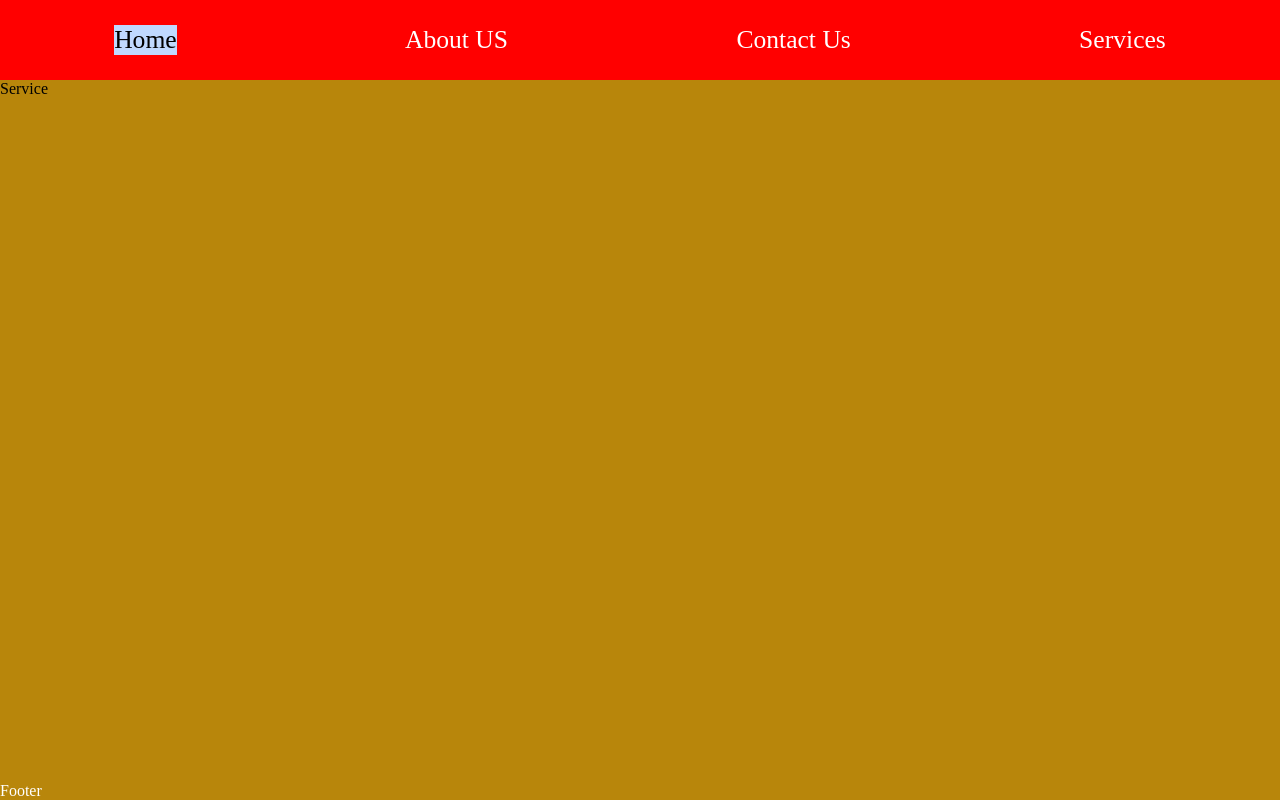
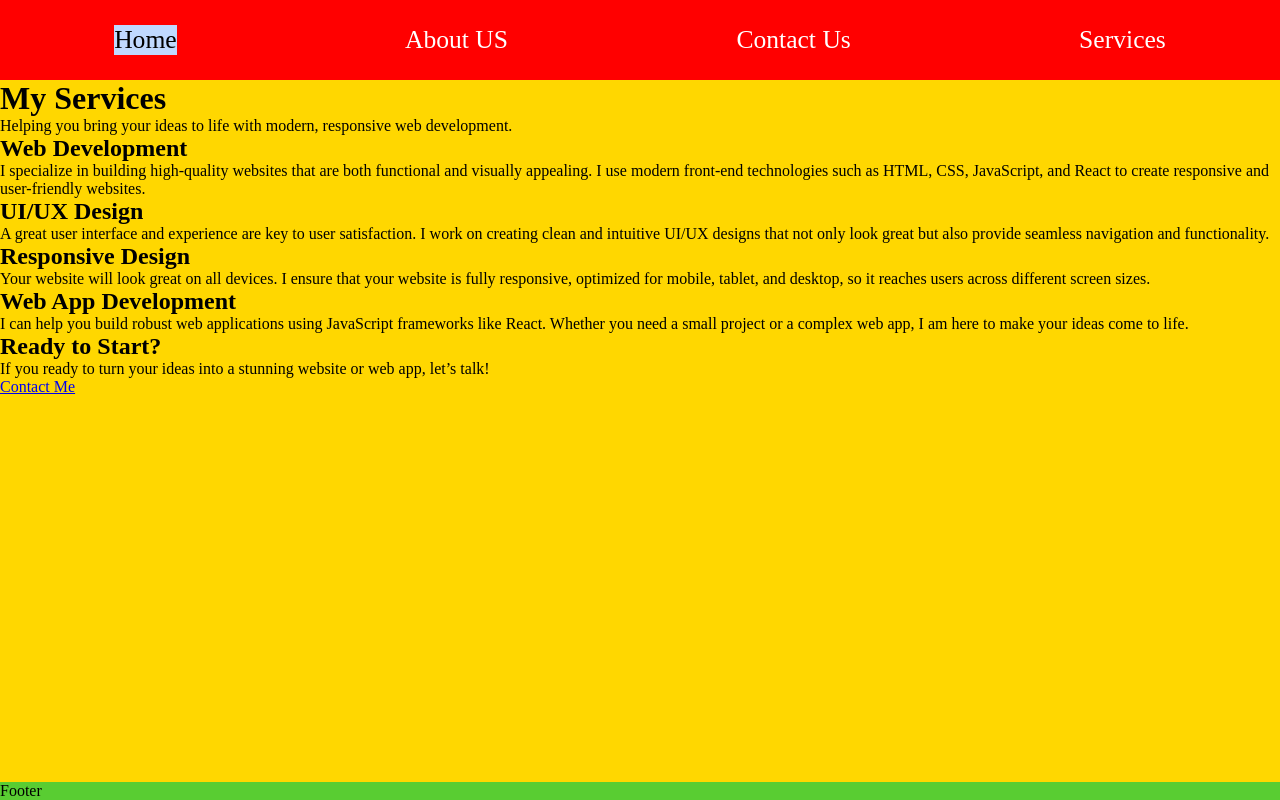
Before and after one commit to Codekazuki/hta-react-router, a React (Vite) app: page /service in a window 1280 px wide. Built offline with nearby package versions, Linux system fonts and the light colour scheme.

Commit message:
react router dom

```diff
--- a/src/assets/styles/App.css
+++ b/src/assets/styles/App.css
@@ -11,11 +11,12 @@
   --gold-metallic: #d4af37; /* Metallic Gold */
   --gold-rose: #b76e00; /* Rose Gold */
   --gold-bronze: #cd7f32; /* Bronze Gold */
+  --gold-mary: #59cd32; /* Bronze Gold */
   --black: #000000; /* Black */
   --white: #ffffff; /* White */
 }
 .container {
-  background-color: var(--gold-dark);
+  background-color: var(--gold-light);
   min-height: 100dvh;
   display: flex;
   flex-direction: column;
--- a/src/assets/styles/footer.css
+++ b/src/assets/styles/footer.css
@@ -1,4 +1,4 @@
 .footer {
   margin-top: auto;
-  color: var(--white);
+  background-color: var(--gold-mary);
 }
--- a/src/pages/Service.jsx
+++ b/src/pages/Service.jsx
@@ -1,5 +1,65 @@
 const Service = () => {
-  return <div>Service</div>;
+  return (
+    <div>
+      <header className='services-header'>
+        <h1>My Services</h1>
+        <p>
+          Helping you bring your ideas to life with modern, responsive web
+          development.
+        </p>
+      </header>
+
+      <section className='services-list'>
+        <div className='service-card'>
+          <h2>Web Development</h2>
+          <p>
+            I specialize in building high-quality websites that are both
+            functional and visually appealing. I use modern front-end
+            technologies such as HTML, CSS, JavaScript, and React to create
+            responsive and user-friendly websites.
+          </p>
+        </div>
+
+        <div className='service-card'>
+          <h2>UI/UX Design</h2>
+          <p>
+            A great user interface and experience are key to user satisfaction.
+            I work on creating clean and intuitive UI/UX designs that not only
+            look great but also provide seamless navigation and functionality.
+          </p>
+        </div>
+
+        <div className='service-card'>
+          <h2>Responsive Design</h2>
+          <p>
+            Your website will look great on all devices. I ensure that your
+            website is fully responsive, optimized for mobile, tablet, and
+            desktop, so it reaches users across different screen sizes.
+          </p>
+        </div>
+
+        <div className='service-card'>
+          <h2>Web App Development</h2>
+          <p>
+            I can help you build robust web applications using JavaScript
+            frameworks like React. Whether you need a small project or a complex
+            web app, I am here to make your ideas come to life.
+          </p>
+        </div>
+      </section>
+
+      <section className='contact'>
+        <h2>Ready to Start?</h2>
+        <p>
+          If you ready to turn your ideas into a stunning website or web app,
+          let’s talk!
+        </p>
+        <a href='mailto:your.email@example.com' className='contact-link'>
+          Contact Me
+        </a>
+      </section>
+    </div>
+  );
 };
 
 export default Service;
```
